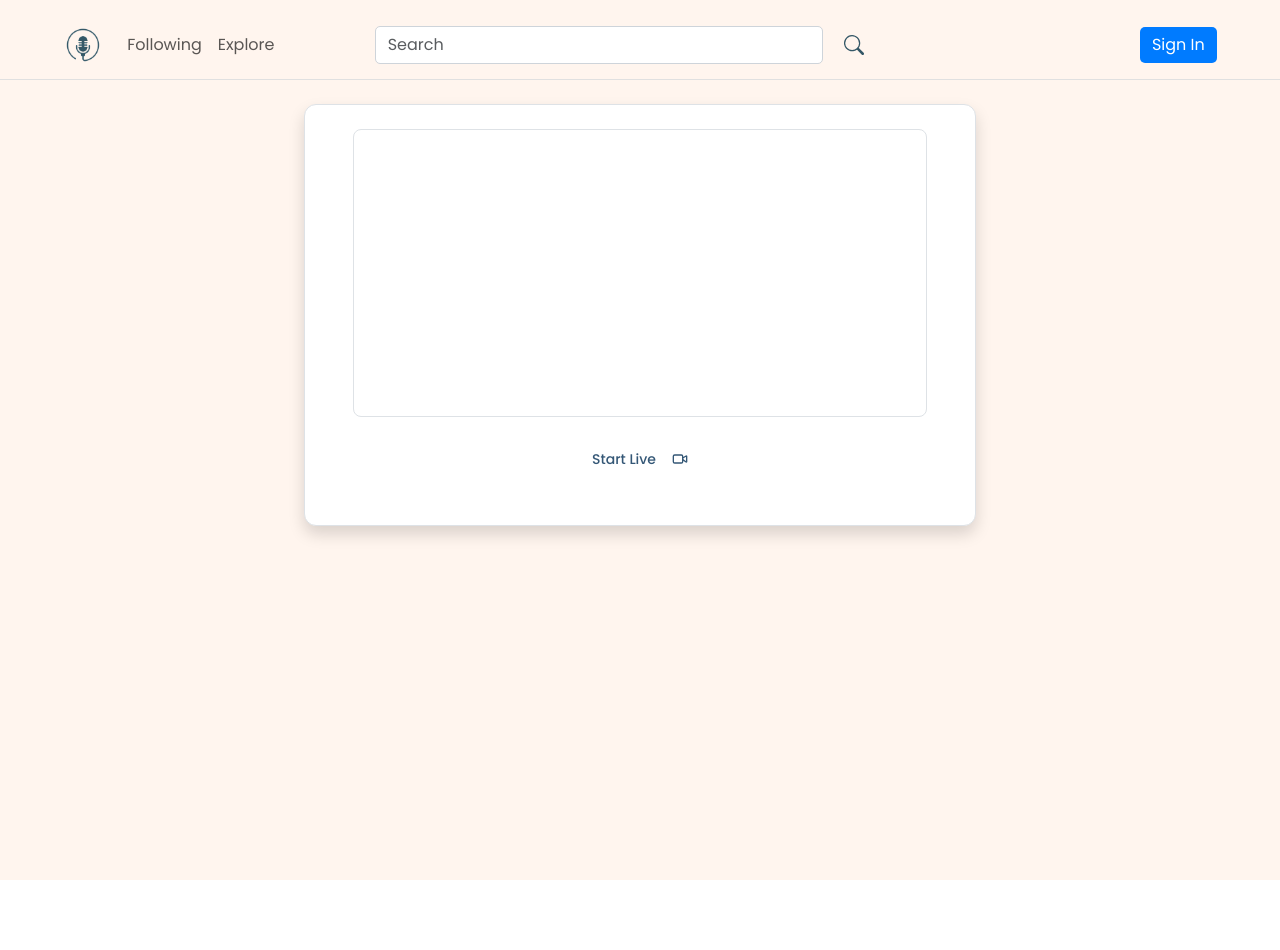
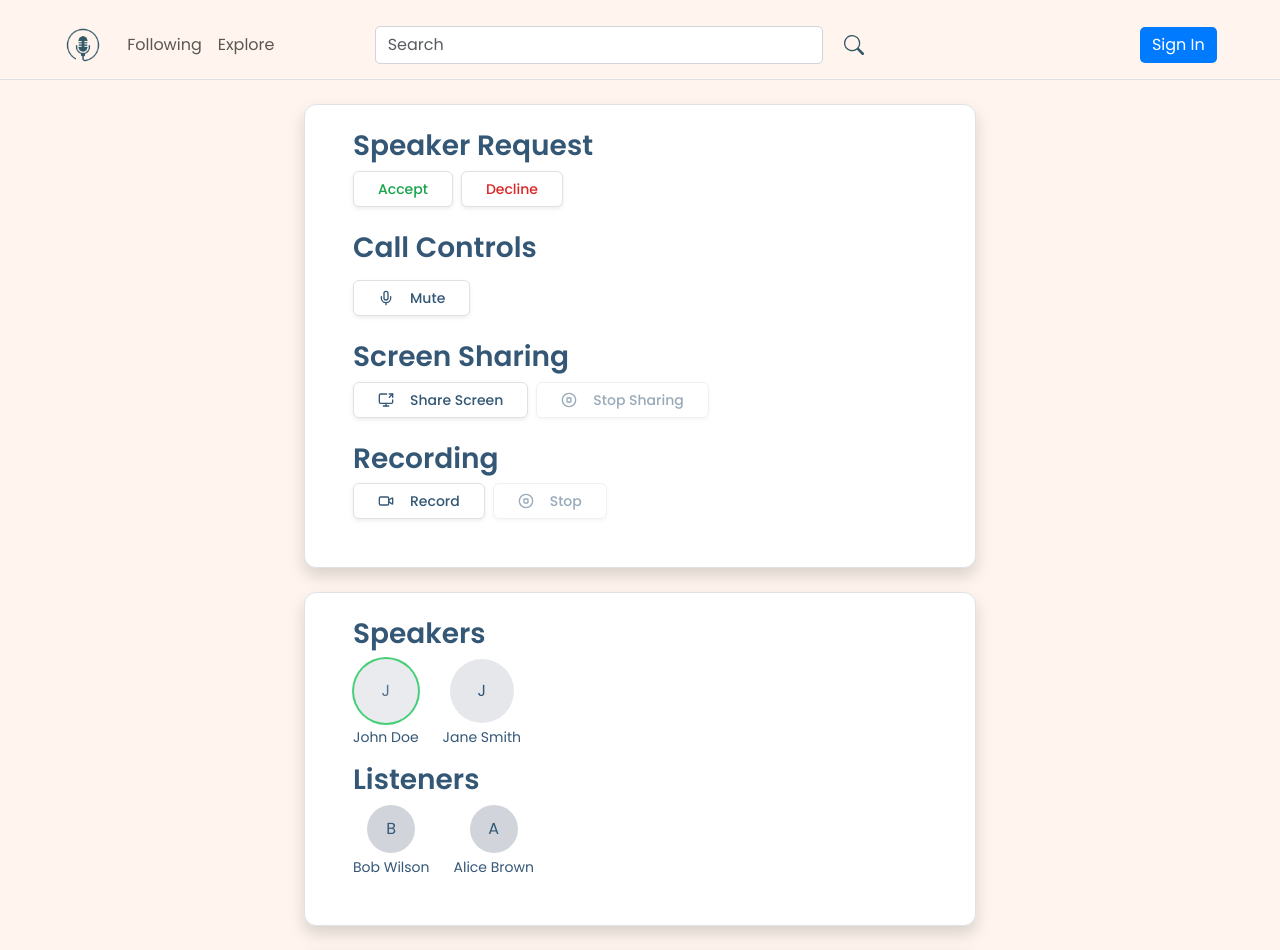
Before and after one commit to b1ngoinho11/JoinCast, a React (Vite) app in the folder frontend/: page /podcast/1 in a window 1280 px wide. Shown: the top 950 px of the page. Before the commit the page ends 880 px from the top, so only its background shows below. Built offline with nearby package versions, Linux system fonts and the light colour scheme.

Commit message:
modified podcastLive page

```diff
--- a/frontend/src/pages/podcastLive.jsx
+++ b/frontend/src/pages/podcastLive.jsx
@@ -1,100 +1,163 @@
 import { useRef, useState } from "react";
 import { Button } from "@/components/ui/button";
 import { Card, CardContent } from "@/components/ui/card";
-import { Video } from "lucide-react";
+import { Video, Mic, MicOff, ScreenShare, StopCircle, MessageSquare, Circle } from "lucide-react";
 
-export default function podcastLive() {
-  const videoRef = useRef(null);
-  const mediaRecorderRef = useRef(null);
-  const [recording, setRecording] = useState(false);
-  const [streaming, setStreaming] = useState(false);
-  const [recordedChunks, setRecordedChunks] = useState([]);
+export default function PodcastLive() {
+  const [isMuted, setIsMuted] = useState(false);
+  const [isSharing, setIsSharing] = useState(false);
+  const [isRecording, setIsRecording] = useState(false);
 
-  const startStream = async () => {
-    try {
-      const stream = await navigator.mediaDevices.getUserMedia({ video: true, audio: true });
-      if (videoRef.current) {
-        videoRef.current.srcObject = stream;
-      }
-      setStreaming(true);
-    } catch (error) {
-      console.error("Error accessing camera:", error);
-    }
-  };
+  const isHost = true;
 
-  const stopStream = () => {
-    if (videoRef.current && videoRef.current.srcObject) {
-      videoRef.current.srcObject.getTracks().forEach(track => track.stop());
-    }
-    setStreaming(false);
-  };
+  // Mock participant data
+  const speakers = [
+    { id: 1, name: "John Doe", isSpeaking: true },
+    { id: 2, name: "Jane Smith", isSpeaking: false },
+  ];
 
-  const startRecording = () => {
-    if (videoRef.current && videoRef.current.srcObject) {
-      const stream = videoRef.current.srcObject;
-      const mediaRecorder = new MediaRecorder(stream);
-      mediaRecorderRef.current = mediaRecorder;
-      setRecordedChunks([]);
-      mediaRecorder.ondataavailable = (event) => {
-        if (event.data.size > 0) {
-          setRecordedChunks((prev) => [...prev, event.data]);
-        }
-      };
-      mediaRecorder.start();
-      setRecording(true);
-    }
-  };
-
-  const stopRecording = () => {
-    if (mediaRecorderRef.current) {
-      mediaRecorderRef.current.stop();
-      setRecording(false);
-    }
-  };
-
-  const downloadRecording = () => {
-    if (recordedChunks.length > 0) {
-      const blob = new Blob(recordedChunks, { type: "video/webm" });
-      const url = URL.createObjectURL(blob);
-      const a = document.createElement("a");
-      a.href = url;
-      a.download = "recording.webm";
-      document.body.appendChild(a);
-      a.click();
-      URL.revokeObjectURL(url);
-    }
-  };
+  const listeners = [
+    { id: 3, name: "Bob Wilson" },
+    { id: 4, name: "Alice Brown" },
+  ];
 
   return (
-    <div className="flex flex-col items-center p-4">
+    <div className="flex flex-col items-center p-4 gap-4">
+      {/* Main Card */}
       <Card className="w-full max-w-2xl p-4">
-        <CardContent className="flex flex-col items-center">
-          <video ref={videoRef} autoPlay playsInline className="w-full max-h-96 rounded-lg border" />
-          <div className="flex gap-4 mt-4">
-            {!streaming ? (
-              <Button onClick={startStream} variant="primary">
-                Start Live <Video className="ml-2" />
+        <CardContent className="flex flex-col gap-6">
+          {/* Speaker Request Panel */}
+          <div className="space-y-2">
+            <h3 className="font-semibold">Speaker Request</h3>
+            <div className="flex gap-2">
+              {!isHost && (
+                <Button variant="outline">Request to Speak</Button>
+              )}
+              {isHost && (
+                <>
+                  <Button variant="outline" className="text-green-600">Accept</Button>
+                  <Button variant="outline" className="text-red-600">Decline</Button>
+                </>
+              )}
+            </div>
+          </div>
+
+          {/* Call Controls */}
+          <div className="space-y-2">
+            <h3 className="font-semibold">Call Controls</h3>
+            <Button
+              variant="outline"
+              onClick={() => setIsMuted(!isMuted)}
+            >
+              {isMuted ? <MicOff className="mr-2" /> : <Mic className="mr-2" />}
+              {isMuted ? "Unmute" : "Mute"}
+            </Button>
+          </div>
+
+          {/* Screen Sharing */}
+          <div className="space-y-2">
+            <h3 className="font-semibold">Screen Sharing</h3>
+            <div className="flex gap-2">
+              <Button
+                variant="outline"
+                onClick={() => setIsSharing(true)}
+                disabled={isSharing}
+              >
+                <ScreenShare className="mr-2" />
+                Share Screen
               </Button>
-            ) : (
-              <Button onClick={stopStream} variant="destructive">
-                Stop Live
+              <Button
+                variant="outline"
+                onClick={() => setIsSharing(false)}
+                disabled={!isSharing}
+              >
+                <StopCircle className="mr-2" />
+                Stop Sharing
               </Button>
-            )}
-            {streaming && !recording && (
-              <Button onClick={startRecording} variant="outline">
-                Start Recording
-              </Button>
-            )}
-            {recording && (
-              <Button onClick={stopRecording} variant="secondary">
-                Stop Recording
-              </Button>
-            )}
-            {recordedChunks.length > 0 && (
-              <Button onClick={downloadRecording} variant="success">
-                Download Recording
-              </Button>
-            )}
+            </div>
+          </div>
+
+          {/* Recording Controls - Host Only */}
+          {isHost && (
+            <div className="space-y-2">
+              <h3 className="font-semibold">Recording</h3>
+              <div className="flex gap-2">
+                <Button
+                  variant="outline"
+                  onClick={() => setIsRecording(true)}
+                  disabled={isRecording}
+                >
+                  <Video className="mr-2" />
+                  Record
+                </Button>
+                <Button
+                  variant="outline"
+                  onClick={() => setIsRecording(false)}
+                  disabled={!isRecording}
+                >
+                  <StopCircle className="mr-2" />
+                  Stop
+                </Button>
+              </div>
+            </div>
+          )}
+        </CardContent>
+      </Card>
+
+      {/* Participants Display */}
+      <Card className="w-full max-w-2xl p-4">
+        <CardContent className="space-y-4">
+          <div>
+            <h3 className="font-semibold mb-2">Speakers</h3>
+            <div className="flex flex-wrap gap-4">
+              {speakers.map(speaker => (
+                <div key={speaker.id} className="flex flex-col items-center">
+                  <div className="relative">
+                    <div className={`w-16 h-16 rounded-full bg-gray-200 flex items-center justify-center ${
+                      speaker.isSpeaking ? 'ring-2 ring-green-500 animate-pulse' : ''
+                    }`}>
+                      {speaker.name[0]}
+                    </div>
+                  </div>
+                  <span className="text-sm mt-1">{speaker.name}</span>
+                </div>
+              ))}
+            </div>
+          </div>
+
+          <div>
+            <h3 className="font-semibold mb-2">Listeners</h3>
+            <div className="flex flex-wrap gap-4">
+              {listeners.map(listener => (
+                <div key={listener.id} className="flex flex-col items-center">
+                  <div className="w-12 h-12 rounded-full bg-gray-300 flex items-center justify-center">
+                    {listener.name[0]}
+                  </div>
+                  <span className="text-sm mt-1">{listener.name}</span>
+                </div>
+              ))}
+            </div>
+          </div>
+        </CardContent>
+      </Card>
+
+      {/* Comments/Chat */}
+      <Card className="w-full max-w-2xl p-4">
+        <CardContent>
+          <h3 className="font-semibold mb-2">Live Chat</h3>
+          <div className="h-40 border rounded p-2 overflow-y-auto">
+            <p className="text-sm">John: Great discussion!</p>
+            <p className="text-sm">Jane: Loving this topic</p>
+          </div>
+          <div className="mt-2 flex gap-2">
+            <input
+              type="text"
+              placeholder="Type a message..."
+              className="flex-1 border rounded p-1"
+            />
+            <Button size="sm">
+              <MessageSquare className="h-4 w-4" />
+            </Button>
           </div>
         </CardContent>
       </Card>
```
